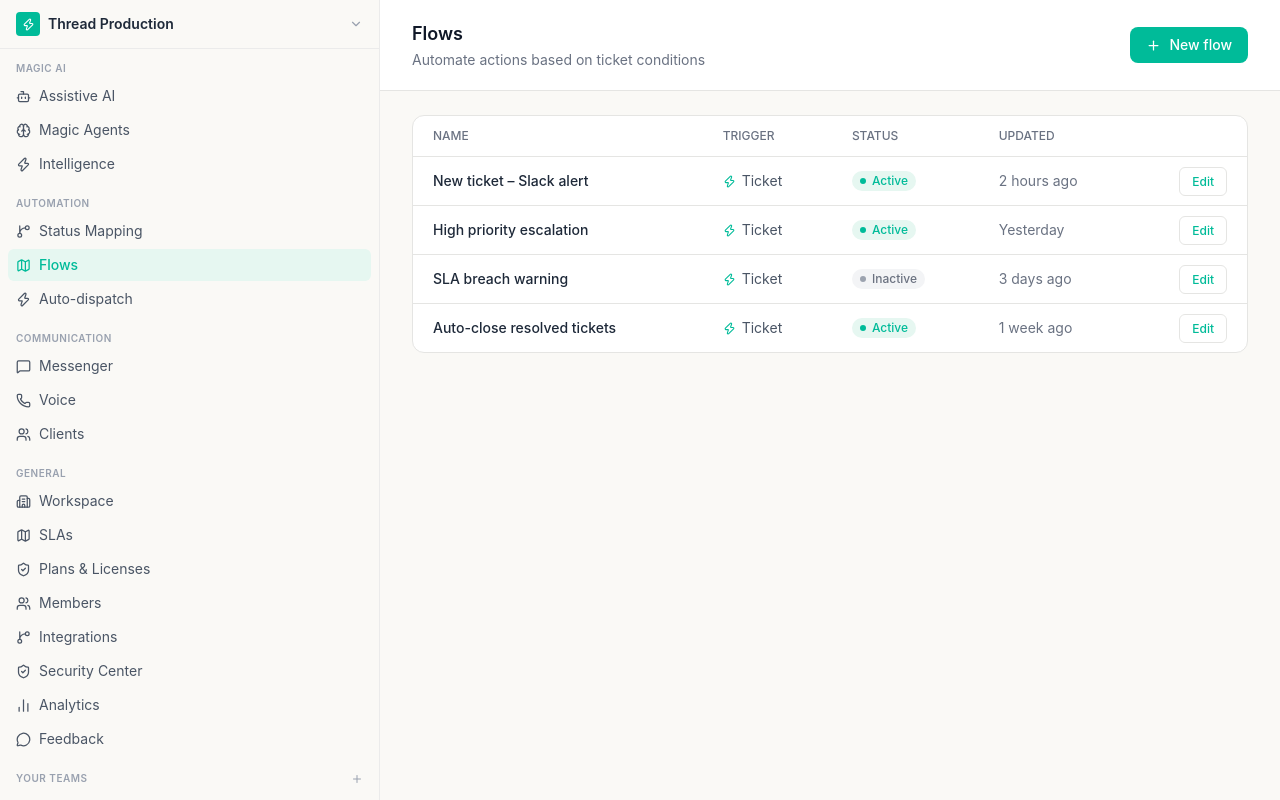
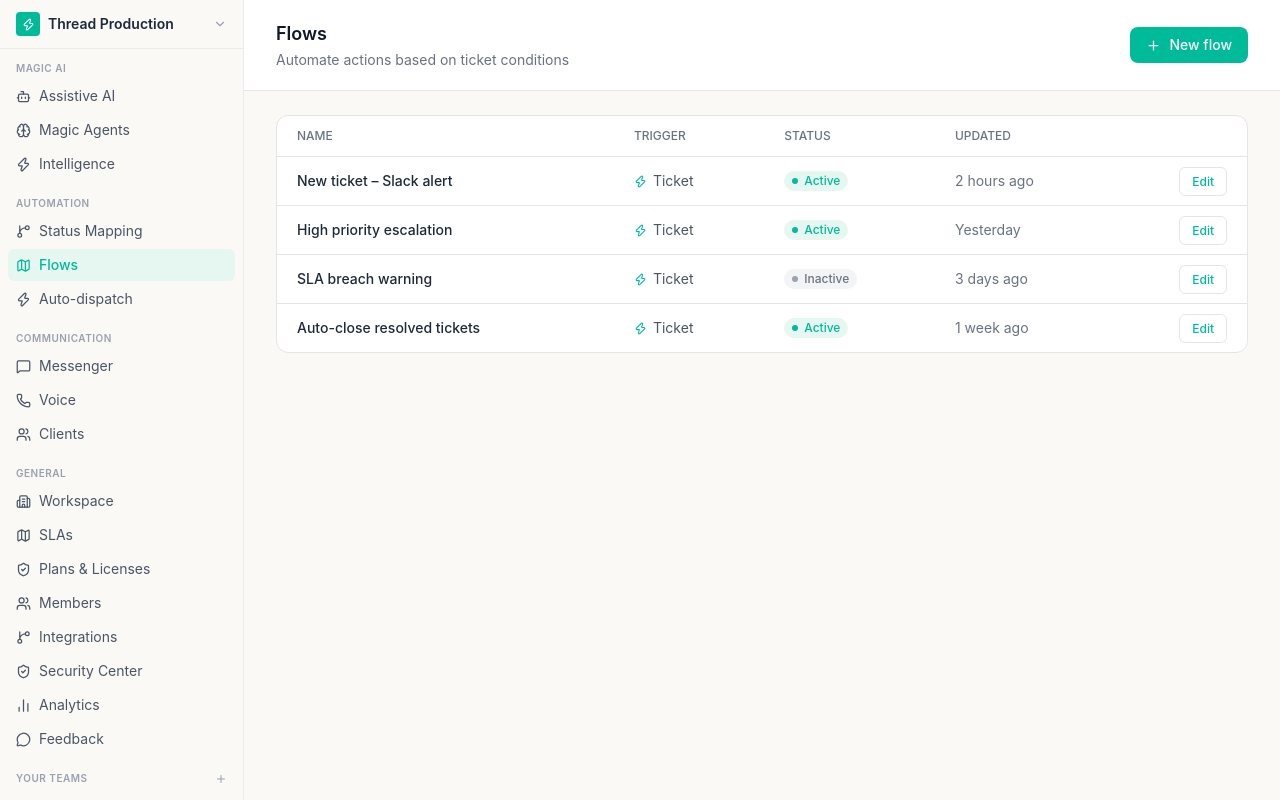
Before and after one commit to ricky-thread/agentic-flows, a Next.js app: page / in a window 1280 px wide. Built offline with nearby package versions, Linux system fonts and the light colour scheme.

Commit message:
Update sidebar width to 244px
Co-Authored-By: Claude Sonnet 4.6 <noreply@anthropic.com>

```diff
--- a/app/components/Sidebar.tsx
+++ b/app/components/Sidebar.tsx
@@ -72,7 +72,7 @@ export default function Sidebar() {
 
   return (
     <aside
-      className="flex flex-col w-[380px] min-w-[380px] h-full border-r overflow-y-auto"
+      className="flex flex-col w-[244px] min-w-[244px] h-full border-r overflow-y-auto"
       style={{ borderColor: "var(--sidebar-border)", background: "#FAF9F6" }}
     >
       {/* Logo */}
```
